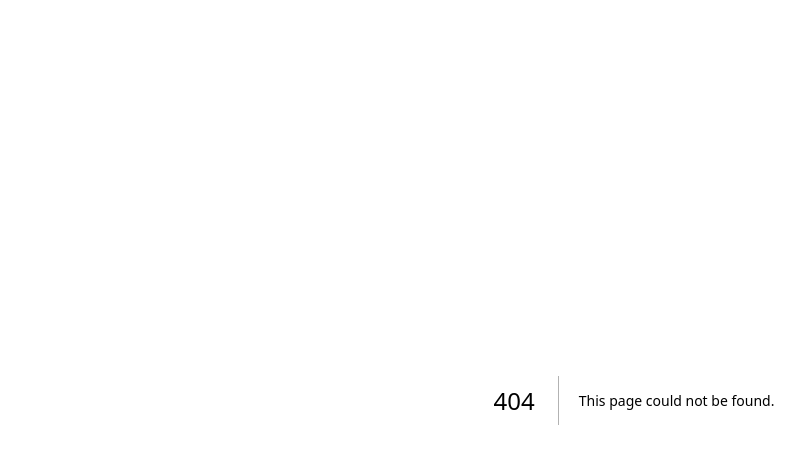
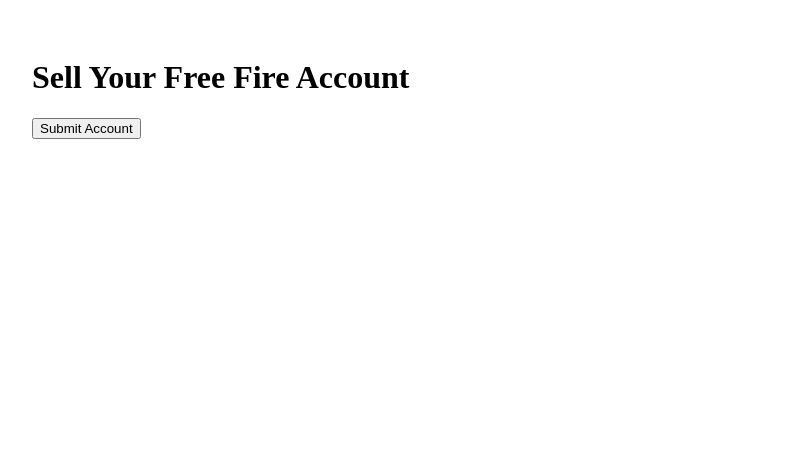
Before and after one commit to sgaeric6/ZenXstore, a Next.js app in the folder client/: page /sell in a window 1280 px wide. Before the commit this address had no page. Shown: the top 464 px of the page, without its empty margins (6-811 px from the left). Built offline with nearby package versions, Linux system fonts and the light colour scheme.

Commit message:
Add SellPage component for selling accounts

```diff
--- /dev/null
+++ b/client/app/sell/page.tsx
@@ -0,0 +1,11 @@
+export default function SellPage() {
+  return (
+    <main style={{ padding: 30 }}>
+      <h1>Sell Your Free Fire Account</h1>
+
+      <button>
+        Submit Account
+      </button>
+    </main>
+  );
+}
```
